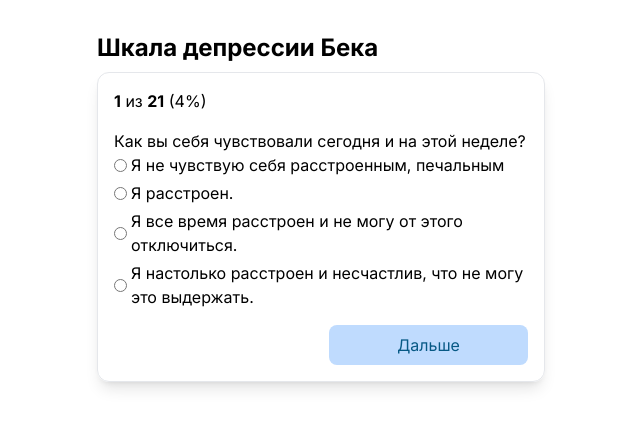
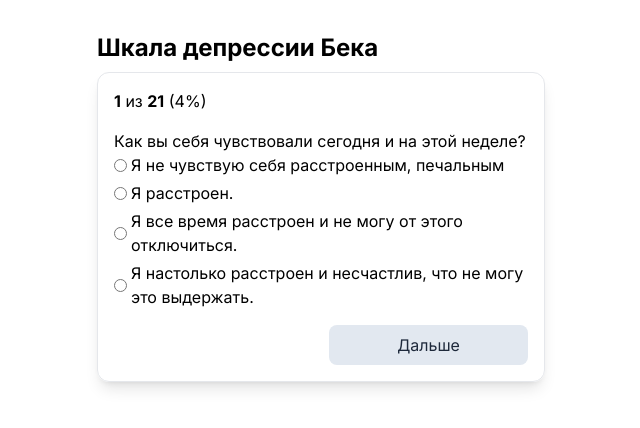
Before and after one commit to hdito/tests, a Next.js app: page / in a window 1280 px wide. Both pictures are taken after a click on the button "Начать тест". Shown: the top 428 px of the page, without its empty margins (319-959 px from the left). Built offline with nearby package versions, Linux system fonts and the light colour scheme.

Commit message:
Fix bug in next button
Stop progressing through test without picking answers.

```diff
--- a/src/components/TestFormQuestion.tsx
+++ b/src/components/TestFormQuestion.tsx
@@ -43,8 +43,9 @@
           </button>
         ) : null}
         <button
-          className="col-start-2 rounded-lg bg-blue-200 px-4 py-2 text-sky-800"
+          className="col-start-2 rounded-lg bg-blue-200 px-4 py-2 text-sky-800 disabled:cursor-not-allowed disabled:bg-slate-200 disabled:text-slate-800"
           onClick={() => onNextQuestion()}
+          disabled={answers[progress as number] === null}
         >
           Дальше
         </button>
```
